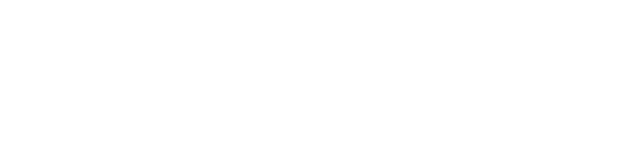
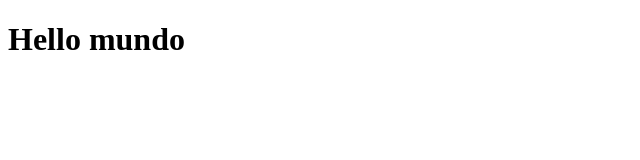
Before and after one commit to Farvir/prueba-vscode1, a plain HTML site: page index.html in a window 1280 px wide. Shown: the whole page, without its empty margins (0-640 px from the left). Drawn offline with Linux system fonts and the light colour scheme.

Commit message:
se agrega etiqueta h1

```diff
--- a/index.html
+++ b/index.html
@@ -6,6 +6,6 @@
     <title>Document</title>
 </head>
 <body>
-
+    <h1>Hello mundo</h1>
 </body>
 </html>
```
